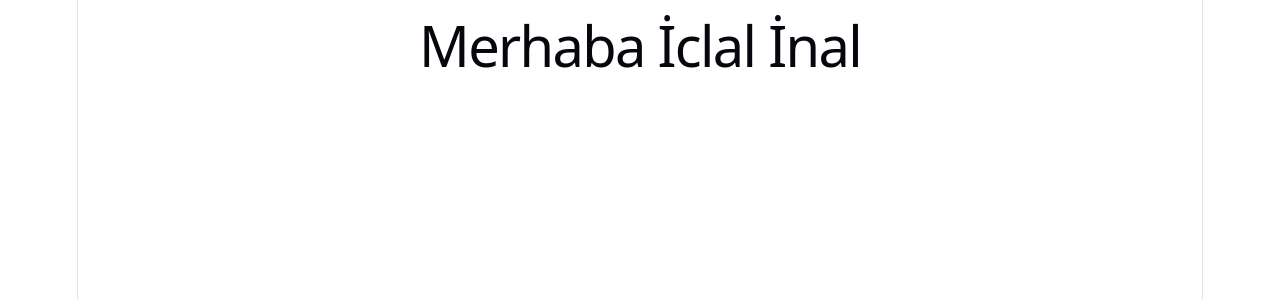
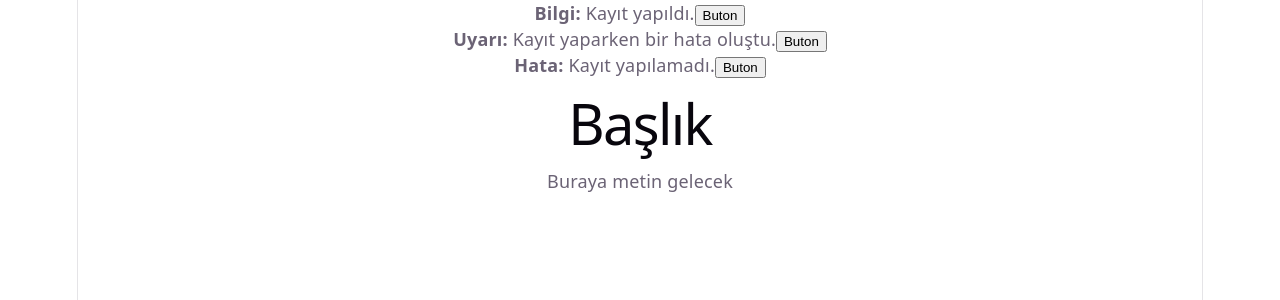
Before and after one commit to iclalinal/Kuzem-React-Dersi, a React (Vite) app: page / in a window 1280 px wide. Shown: the top 300 px of the page. Built offline with nearby package versions, Linux system fonts and the light colour scheme.

Commit message:
Bildirim sistemi ve Named Slot Pattern eklendi

```diff
--- a/src/App.tsx
+++ b/src/App.tsx
@@ -1,21 +1,25 @@
-interface User{
-  name: string;
+import Layout from "./components/Layout";
+import Alert from "./components/Alert";
+
+function App(){
+  return(
+    <>
+    <Alert variant="info" onDismiss={()=>{alert("Info kapatıldı")}}>
+      <strong>Bilgi:</strong> Kayıt yapıldı.
+      </Alert>
+
+    <Alert variant="warning" onDismiss={()=>{alert("Warning kapatıldı")}}>
+      <strong>Uyarı:</strong> Kayıt yaparken bir hata oluştu.
+      </Alert>
+
+    <Alert variant="error" onDismiss={()=>{alert("Error kapatıldı")}}>
+      <strong>Hata:</strong> Kayıt yapılamadı.
+      </Alert>
+
+    <Layout header={<h1>Başlık</h1>} >
+      <p>Buraya metin gelecek</p>
+    </Layout>
+    </>
+  )
 }
-
-function App() {
-  const user: User = {name:"İclal İnal"};
-  return <Page user={user} />
-}
-
-function Page({user}:{user:User}){
-  return <Headers user={user} />
-}
-
-function Headers({user}:{user:User}){
-  return(
-    <div>
-      <h1>Merhaba {user.name}</h1>
-    </div>
-      )}
-
 export default App;
--- /dev/null
+++ b/src/components/Alert.tsx
@@ -0,0 +1,17 @@
+import type {ReactNode} from "react";
+
+interface AlertProps {
+    children: ReactNode;
+    onDismiss: () => void;
+    variant: "info" | "warning" | "error";
+}
+
+function Alert({children, onDismiss, variant}: AlertProps) {
+    return(
+        <div className={`alert alert-${variant}`}>
+            {children}
+            <button onClick={onDismiss}>Buton</button>
+        </div>
+    )
+}
+export default Alert;
--- /dev/null
+++ b/src/components/Layout.tsx
@@ -0,0 +1,19 @@
+import type {ReactNode} from 'react';
+
+interface LayoutProps {
+    header : ReactNode;
+    footer ?: ReactNode;
+    children : ReactNode;
+}
+
+function Layout({header,footer,children}:LayoutProps){
+    return(
+        <div>
+            <header>{header}</header>
+            <main>{children}</main>
+            <footer>{footer}</footer>
+        </div>
+    );
+}
+
+export default Layout;
```
